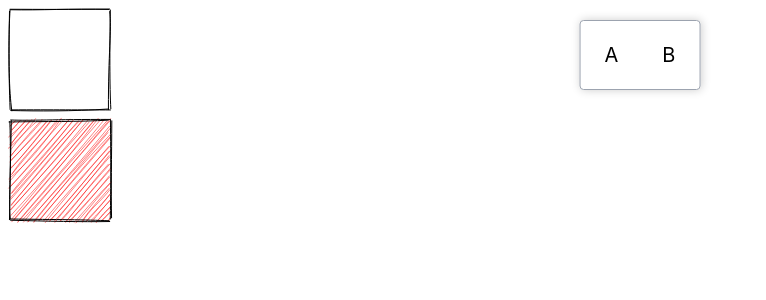
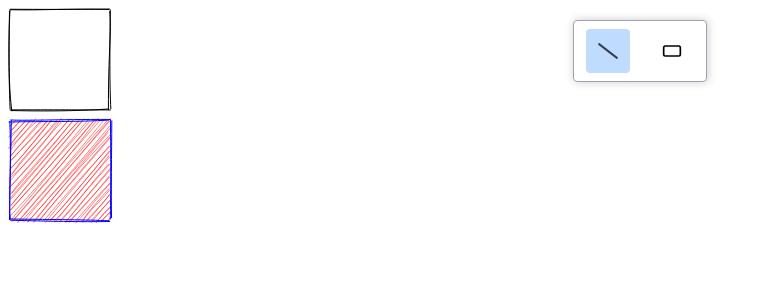
Before and after one commit to abhinav1karthik/Whiteboard-App, a React (Create React App) app: page / in a window 1280 px wide. Shown: the top 300 px of the page, without its empty margins (0-766 px from the left). Built offline with nearby package versions, Linux system fonts and the light colour scheme.

Commit message:
added Toolbar component and states

```diff
--- a/src/components/Board/index.js
+++ b/src/components/Board/index.js
@@ -1,20 +1,26 @@
 import { useEffect, useRef } from "react";
 import rough from "roughjs";
+
 function Board() {
   const canvasRef = useRef();
+
   useEffect(() => {
     const canvas = canvasRef.current;
     canvas.width = window.innerWidth;
     canvas.height = window.innerHeight;
-    const context = canvas.getContext("2d");
 
     const roughCanvas = rough.canvas(canvas);
     const generator = roughCanvas.generator;
+
     let rect1 = generator.rectangle(10, 10, 100, 100);
-    let rect2 = generator.rectangle(10, 120, 100, 100, { fill: "red" });
+    let rect2 = generator.rectangle(10, 120, 100, 100, {
+      fill: "red",
+      stroke: "blue",
+    });
     roughCanvas.draw(rect1);
     roughCanvas.draw(rect2);
   }, []);
+
   return <canvas ref={canvasRef} />;
 }
 
--- a/src/components/Toolbar/index.js
+++ b/src/components/Toolbar/index.js
@@ -1,15 +1,32 @@
-import React, { useContext, useState } from "react";
+import React, { useState } from "react";
 import classes from "./index.module.css";
+
 import cx from "classnames";
-import boardContext from "../../store/board-context";
+import { FaSlash } from "react-icons/fa";
+import { LuRectangleHorizontal } from "react-icons/lu";
+import { TOOL_ITEMS } from "../../constants";
 
 const Toolbar = () => {
-  const { activeToolItem, handleToolItemClick } = useContext(boardContext);
+  const [activeToolItem, setActiveToolItem] = useState(TOOL_ITEMS.LINE);
 
   return (
     <div className={classes.container}>
-      <div className={classes.toolItem}>A</div>
-      <div className={classes.toolItem}>B</div>
+      <div
+        className={cx(classes.toolItem, {
+          [classes.active]: activeToolItem === TOOL_ITEMS.LINE,
+        })}
+        onClick={() => setActiveToolItem(TOOL_ITEMS.LINE)}
+      >
+        <FaSlash />
+      </div>
+      <div
+        className={cx(classes.toolItem, {
+          [classes.active]: activeToolItem === TOOL_ITEMS.RECTANGLE,
+        })}
+        onClick={() => setActiveToolItem(TOOL_ITEMS.RECTANGLE)}
+      >
+        <LuRectangleHorizontal />
+      </div>
     </div>
   );
 };
--- /dev/null
+++ b/src/constants.js
@@ -0,0 +1,4 @@
+export const TOOL_ITEMS = {
+  LINE: "LINE",
+  RECTANGLE: "RECTANGLE",
+};
--- a/src/index.css
+++ b/src/index.css
@@ -1,6 +1,7 @@
 @tailwind base;
 @tailwind components;
 @tailwind utilities;
+
 body {
   margin: 0;
   font-family: -apple-system, BlinkMacSystemFont, "Segoe UI", "Roboto", "Oxygen",
--- a/src/store/BoardProvider.js
+++ /dev/null
@@ -1,20 +0,0 @@
-import React from "react";
-import boardContext from "./board-context";
-import { useState } from "react";
-const BoardProvider = ({ children }) => {
-  const [activeToolItem, setActiveToolItem] = useState("A");
-  const handleToolItemClick = (tool) => {
-    setActiveToolItem(tool);
-  };
-  const boardContextValue = {
-    activeToolItem,
-    handleToolItemClick,
-  };
-  return (
-    <boardContext.Provider value={boardContextValue}>
-      {children}
-    </boardContext.Provider>
-  );
-};
-
-export default BoardProvider;
--- a/src/store/board-context.js
+++ /dev/null
@@ -1,8 +0,0 @@
-import { createContext } from "react";
-
-const boardContext = createContext({
-  activeToolItem: "",
-  elements: [],
-});
-
-export default boardContext;
```
Also changed, not shown: src/App.js (+3 -5 lines).
